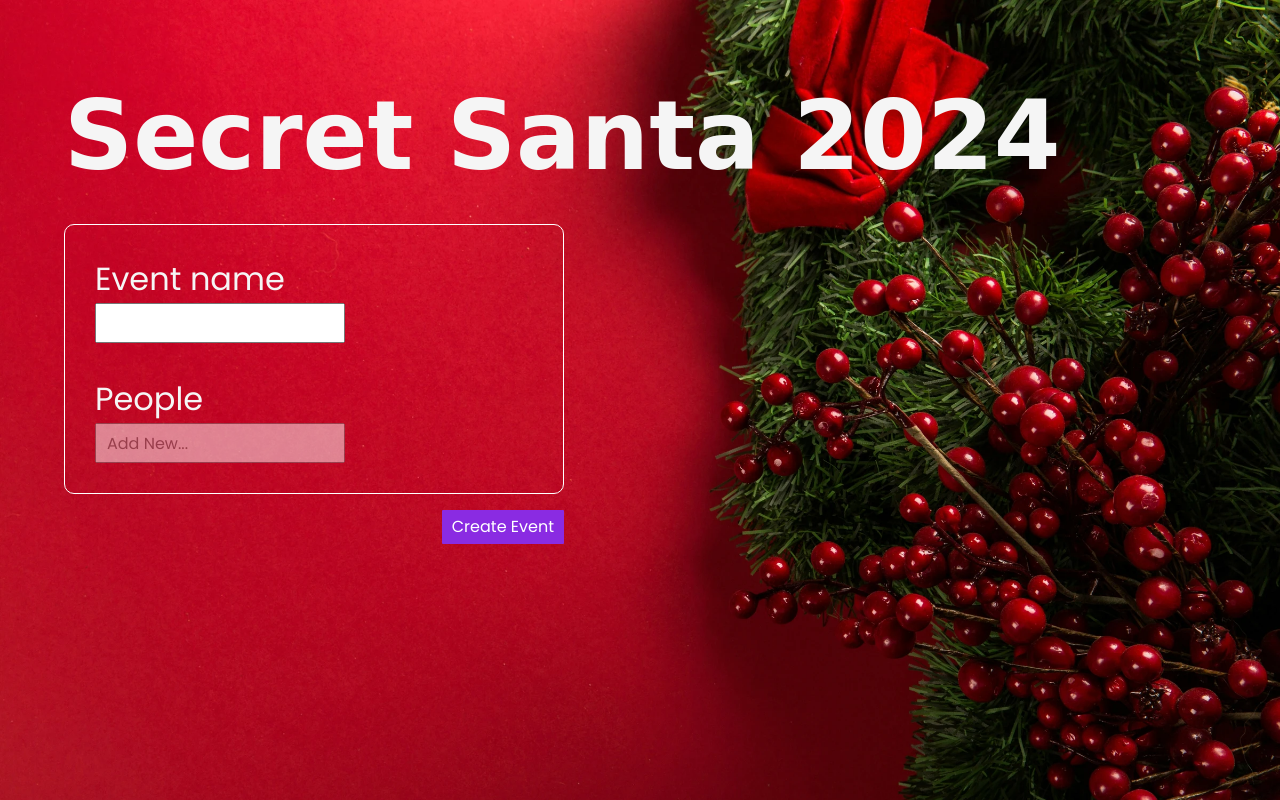
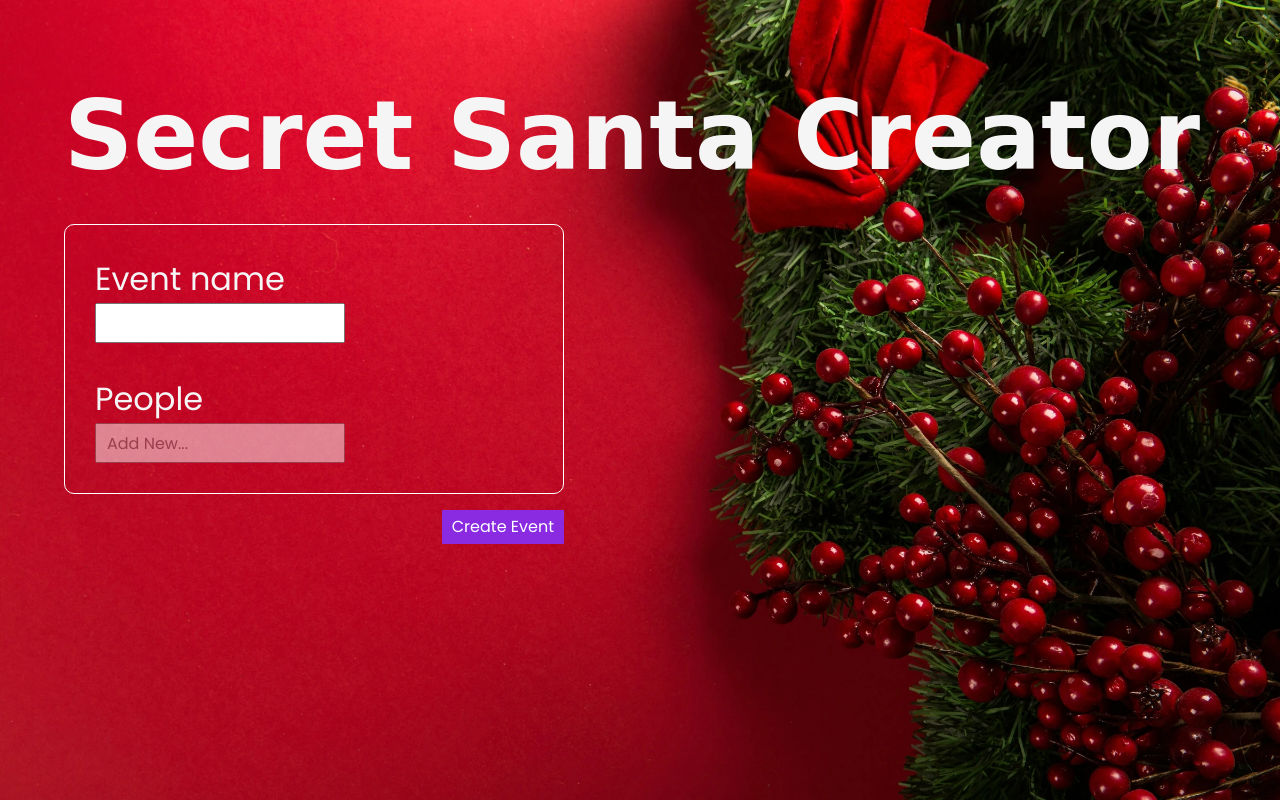
Before and after one commit to matthewincardona/secret-santa, a plain HTML site: page index.html in a window 1280 px wide. Drawn offline with Linux system fonts and the light colour scheme.

Commit message:
chore: rename title

```diff
--- a/index.html
+++ b/index.html
@@ -11,11 +11,11 @@
   <link
     href="https://fonts.googleapis.com/css2?family=Major+Mono+Display&family=Poppins:ital,wght@0,100;0,200;0,300;0,400;0,500;0,600;0,700;0,800;0,900;1,100;1,200;1,300;1,400;1,500;1,600;1,700;1,800;1,900&display=swap"
     rel="stylesheet" />
-  <title>Secret Santa</title>
+  <title>Secret Santa Creator</title>
 </head>
 
 <body>
-  <h1>Secret Santa 2024</h1>
+  <h1>Secret Santa Creator</h1>
   <div class="eventDetails">
     <div class="eventDetails__Wrapper">
       <p>Event name</p>
```
